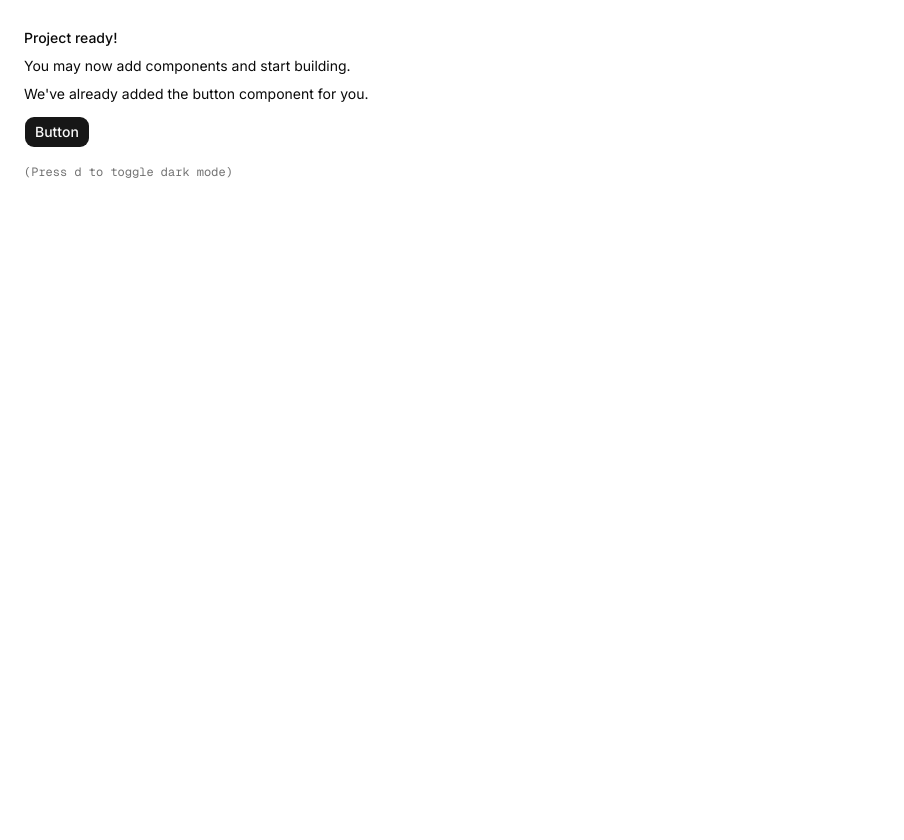
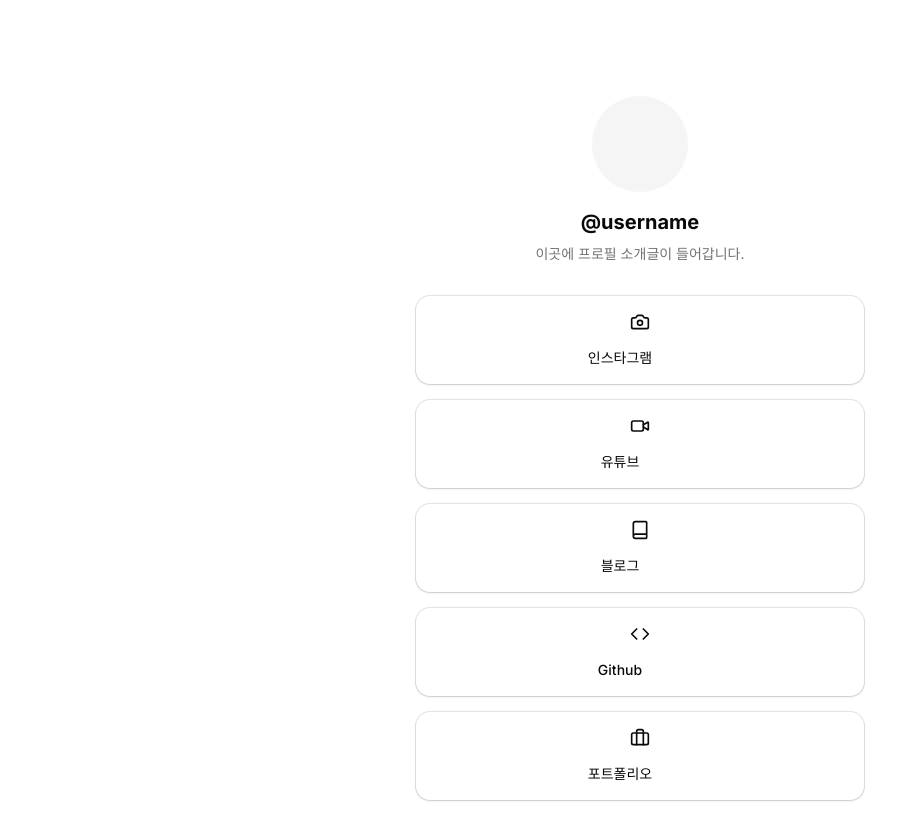
Before and after one commit to kimyuyeonn/my-link, a Next.js app: page / in a window 1280 px wide. Shown: the top 840 px of the page, without its empty margins (0-904 px from the left). Before the commit the page ends 800 px from the top, so only its background shows below. Built offline with nearby package versions, Linux system fonts and the light colour scheme.

Commit message:
feat: implement link list UI in main page with shadcn card

```diff
--- a/app/page.tsx
+++ b/app/page.tsx
@@ -1,19 +1,54 @@
-import { Button } from "@/components/ui/button"
+import { dummyLinks } from "@/data/links";
+import { Card } from "@/components/ui/card";
+import { Camera, Video, Book, Code, Briefcase, Link as LinkIcon } from "lucide-react";
+import Link from "next/link";
+
+const iconMap: Record<string, React.ReactNode> = {
+  instagram: <Camera className="w-5 h-5" />,
+  youtube: <Video className="w-5 h-5" />,
+  book: <Book className="w-5 h-5" />,
+  github: <Code className="w-5 h-5" />,
+  briefcase: <Briefcase className="w-5 h-5" />,
+};
 
 export default function Page() {
   return (
-    <div className="flex min-h-svh p-6">
-      <div className="flex max-w-md min-w-0 flex-col gap-4 text-sm leading-loose">
-        <div>
-          <h1 className="font-medium">Project ready!</h1>
-          <p>You may now add components and start building.</p>
-          <p>We&apos;ve already added the button component for you.</p>
-          <Button className="mt-2">Button</Button>
+    <div className="flex min-h-svh flex-col items-center p-6 sm:p-12">
+      <div className="w-full max-w-md flex flex-col gap-8 mt-12">
+        {/* Profile Area Placeholder */}
+        <div className="flex flex-col items-center">
+          <div className="w-24 h-24 rounded-full bg-muted mb-4" />
+          <h1 className="text-xl font-bold">@username</h1>
+          <p className="text-sm text-muted-foreground mt-2 text-center">
+            이곳에 프로필 소개글이 들어갑니다.
+          </p>
         </div>
-        <div className="font-mono text-xs text-muted-foreground">
-          (Press <kbd>d</kbd> to toggle dark mode)
+
+        {/* Links Area */}
+        <div className="flex flex-col gap-4">
+          {dummyLinks.map((link) => {
+            const Icon = link.icon ? iconMap[link.icon] : <LinkIcon className="w-5 h-5" />;
+            return (
+              <Link
+                key={link.id}
+                href={link.url}
+                target="_blank"
+                rel="noopener noreferrer"
+                className="w-full focus:outline-none focus:ring-2 focus:ring-ring rounded-xl outline-none"
+              >
+                <Card className="flex items-center p-4 transition-all duration-200 hover:scale-[1.02] hover:bg-accent hover:text-accent-foreground cursor-pointer shadow-sm">
+                  <div className="flex items-center justify-center w-10">
+                    {Icon}
+                  </div>
+                  <div className="flex-1 text-center font-medium pr-10">
+                    {link.title}
+                  </div>
+                </Card>
+              </Link>
+            );
+          })}
         </div>
       </div>
     </div>
-  )
+  );
 }
--- /dev/null
+++ b/components/ui/card.tsx
@@ -0,0 +1,103 @@
+import * as React from "react"
+
+import { cn } from "@/lib/utils"
+
+function Card({
+  className,
+  size = "default",
+  ...props
+}: React.ComponentProps<"div"> & { size?: "default" | "sm" }) {
+  return (
+    <div
+      data-slot="card"
+      data-size={size}
+      className={cn(
+        "group/card flex flex-col gap-4 overflow-hidden rounded-xl bg-card py-4 text-sm text-card-foreground ring-1 ring-foreground/10 has-data-[slot=card-footer]:pb-0 has-[>img:first-child]:pt-0 data-[size=sm]:gap-3 data-[size=sm]:py-3 data-[size=sm]:has-data-[slot=card-footer]:pb-0 *:[img:first-child]:rounded-t-xl *:[img:last-child]:rounded-b-xl",
+        className
+      )}
+      {...props}
+    />
+  )
+}
+
+function CardHeader({ className, ...props }: React.ComponentProps<"div">) {
+  return (
+    <div
+      data-slot="card-header"
+      className={cn(
+        "group/card-header @container/card-header grid auto-rows-min items-start gap-1 rounded-t-xl px-4 group-data-[size=sm]/card:px-3 has-data-[slot=card-action]:grid-cols-[1fr_auto] has-data-[slot=card-description]:grid-rows-[auto_auto] [.border-b]:pb-4 group-data-[size=sm]/card:[.border-b]:pb-3",
+        className
+      )}
+      {...props}
+    />
+  )
+}
+
+function CardTitle({ className, ...props }: React.ComponentProps<"div">) {
+  return (
+    <div
+      data-slot="card-title"
+      className={cn(
+        "font-heading text-base leading-snug font-medium group-data-[size=sm]/card:text-sm",
+        className
+      )}
+      {...props}
+    />
+  )
+}
+
+function CardDescription({ className, ...props }: React.ComponentProps<"div">) {
+  return (
+    <div
+      data-slot="card-description"
+      className={cn("text-sm text-muted-foreground", className)}
+      {...props}
+    />
+  )
+}
+
+function CardAction({ className, ...props }: React.ComponentProps<"div">) {
+  return (
+    <div
+      data-slot="card-action"
+      className={cn(
+        "col-start-2 row-span-2 row-start-1 self-start justify-self-end",
+        className
+      )}
+      {...props}
+    />
+  )
+}
+
+function CardContent({ className, ...props }: React.ComponentProps<"div">) {
+  return (
+    <div
+      data-slot="card-content"
+      className={cn("px-4 group-data-[size=sm]/card:px-3", className)}
+      {...props}
+    />
+  )
+}
+
+function CardFooter({ className, ...props }: React.ComponentProps<"div">) {
+  return (
+    <div
+      data-slot="card-footer"
+      className={cn(
+        "flex items-center rounded-b-xl border-t bg-muted/50 p-4 group-data-[size=sm]/card:p-3",
+        className
+      )}
+      {...props}
+    />
+  )
+}
+
+export {
+  Card,
+  CardHeader,
+  CardFooter,
+  CardTitle,
+  CardAction,
+  CardDescription,
+  CardContent,
+}
```
